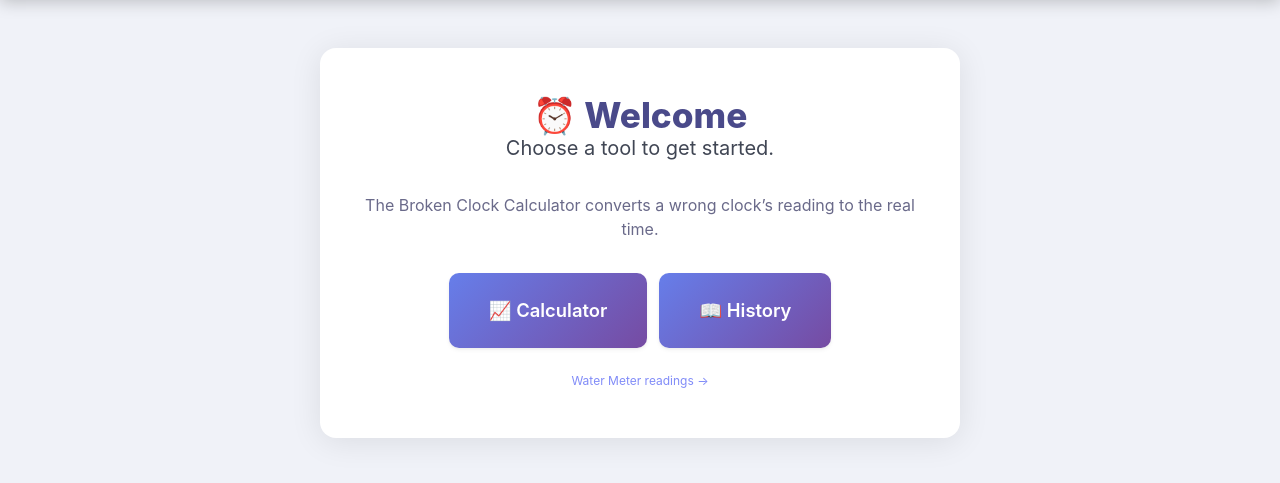
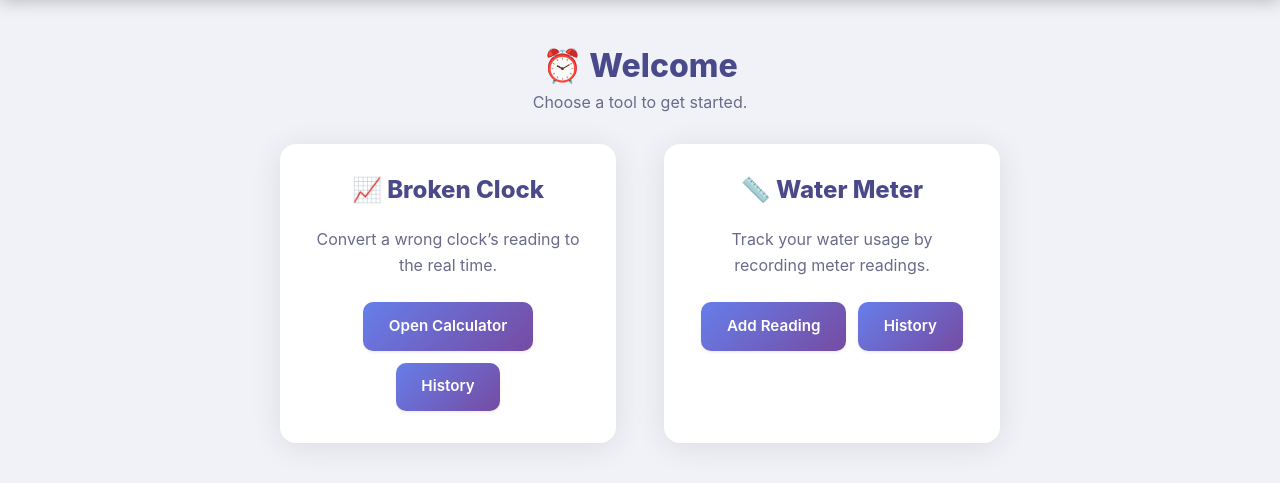
Before and after one commit to BellDell/articles-api, a Python web app: template app/templates/broken_clock/home.html in a window 1280 px wide. Shown: the part 52-535 px from the top of the page. Run offline with Jinja, Linux system fonts and the light colour scheme; the template is opened without the code that fills it, so the values that code supplies are empty.

Commit message:
Improve Water Meter UI

```diff
--- a/app/templates/broken_clock/_layout.html
+++ b/app/templates/broken_clock/_layout.html
@@ -101,6 +101,21 @@
       box-shadow: 0 0 0 3px rgba(102,126,234,0.18) !important;
     }
 
+    .bc-card-dark {
+      background: #1e1e2e;
+      border-radius: 16px;
+      padding: 2rem;
+      box-shadow: 0 8px 40px rgba(0,0,0,0.18);
+    }
+
+    .bc-label-light {
+      color: #d1d5db !important;
+    }
+
+    .bc-help {
+      color: #6b7280 !important;
+    }
+
     {% block extra_style %}{% endblock %}
   </style>
 </head>
--- a/app/templates/broken_clock/home.html
+++ b/app/templates/broken_clock/home.html
@@ -2,27 +2,46 @@
 {% block title %}Broken Clock Calculator{% endblock %}
 {% block content %}
 <section class="section">
-  <div class="container" style="max-width:640px">
-    <div class="box bc-box" style="text-align:center;padding:3rem 2rem">
-      <h1 class="title" style="color:#4a4a8a;font-size:2.2rem">&#9200; Welcome</h1>
-      <p class="subtitle is-5" style="margin-bottom:2rem">
-        Choose a tool to get started.
-      </p>
-      <p class="is-size-6" style="margin-bottom:2rem;color:#6a6a8a">
-        The Broken Clock Calculator converts a wrong clock&#8217;s reading to the real time.
-      </p>
-      <div class="buttons is-centered">
-        <a class="button is-large bc-btn" href="/broken-clock"
-           style="padding:1.5rem 2.5rem;font-size:1.15rem">
-          &#128200; Calculator
-        </a>
-        <a class="button is-large bc-btn" href="/broken-clock/history"
-           style="padding:1.5rem 2.5rem;font-size:1.15rem">
-          &#128214; History
-        </a>
+  <div class="container" style="max-width:720px">
+    <h1 class="title has-text-centered" style="color:#4a4a8a;font-size:2rem;margin-bottom:0.5rem">&#9200; Welcome</h1>
+    <p class="subtitle has-text-centered is-6" style="color:#6a6a8a;margin-bottom:2rem">
+      Choose a tool to get started.
+    </p>
+
+    <div class="columns is-centered is-variable is-6">
+
+      <!-- Broken Clock card -->
+      <div class="column is-half">
+        <div class="box bc-box" style="text-align:center;padding:2rem;height:100%">
+          <h2 class="title is-4" style="color:#4a4a8a">&#128200; Broken Clock</h2>
+          <p class="is-size-6" style="color:#6a6a8a;margin-bottom:1.5rem;line-height:1.6">
+            Convert a wrong clock&#8217;s reading to the real time.
+          </p>
+          <div class="buttons is-centered">
+            <a class="button bc-btn" href="/broken-clock"
+               style="padding:0.8rem 1.6rem;font-size:0.95rem">Open Calculator</a>
+            <a class="button bc-btn" href="/broken-clock/history"
+               style="padding:0.8rem 1.6rem;font-size:0.95rem">History</a>
+          </div>
+        </div>
       </div>
-      <p class="is-size-7 mt-4">
-        <a href="/water-meter" style="color:#818cf8">Water Meter readings &#8594;</a>
+
+      <!-- Water Meter card -->
+      <div class="column is-half">
+        <div class="box bc-box" style="text-align:center;padding:2rem;height:100%">
+          <h2 class="title is-4" style="color:#4a4a8a">&#128207; Water Meter</h2>
+          <p class="is-size-6" style="color:#6a6a8a;margin-bottom:1.5rem;line-height:1.6">
+            Track your water usage by recording meter readings.
+          </p>
+          <div class="buttons is-centered">
+            <a class="button bc-btn" href="/water-meter"
+               style="padding:0.8rem 1.6rem;font-size:0.95rem">Add Reading</a>
+            <a class="button bc-btn" href="/water-meter/history"
+               style="padding:0.8rem 1.6rem;font-size:0.95rem">History</a>
+          </div>
+        </div>
+      </div>
+
     </div>
   </div>
 </section>
```
Also changed, not shown: PLAN.md (+43 -64 lines), app/templates/water_meter/form.html (+15 -12 lines), app/templates/water_meter/history.html (+6 -6 lines).
